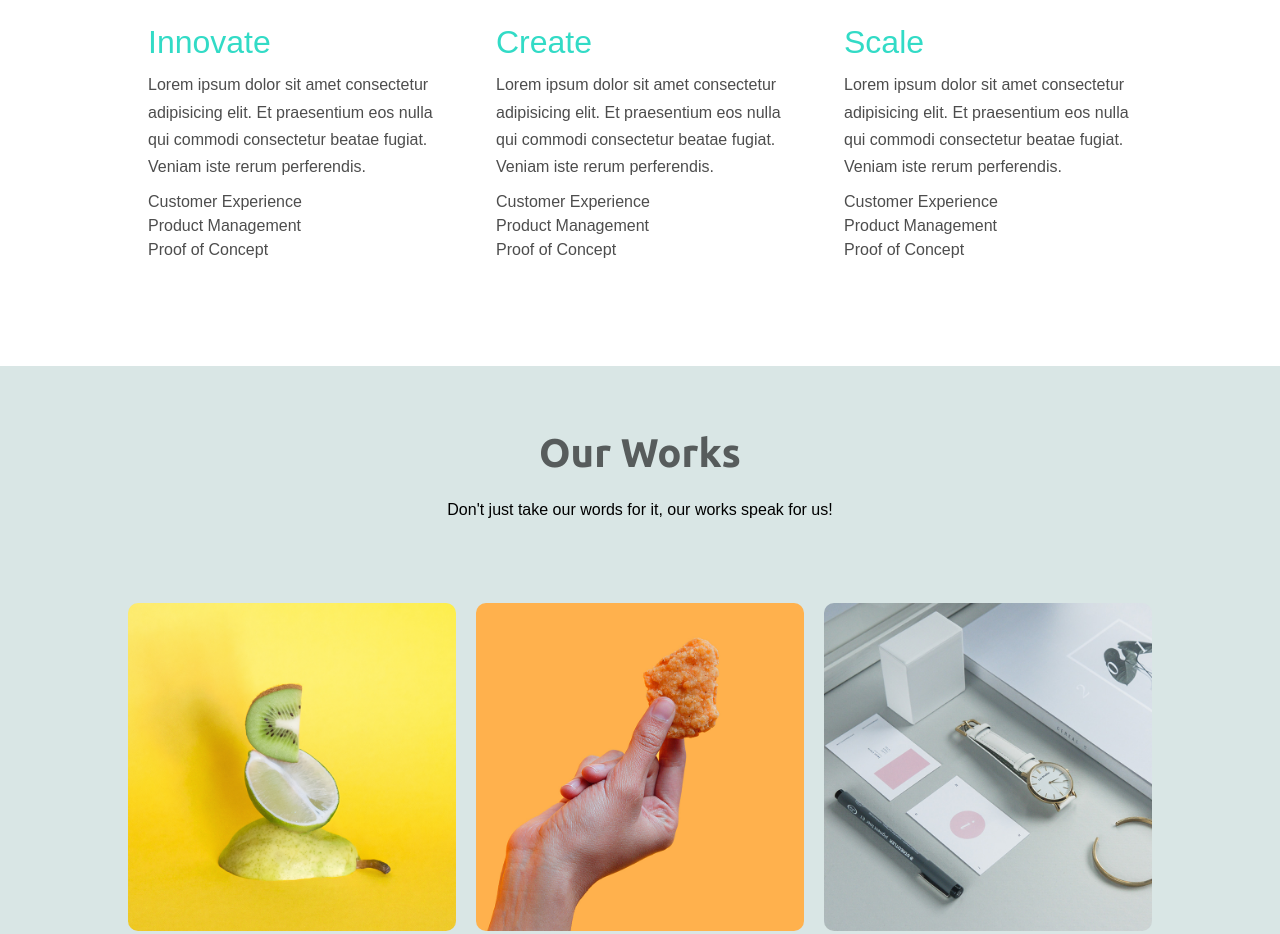
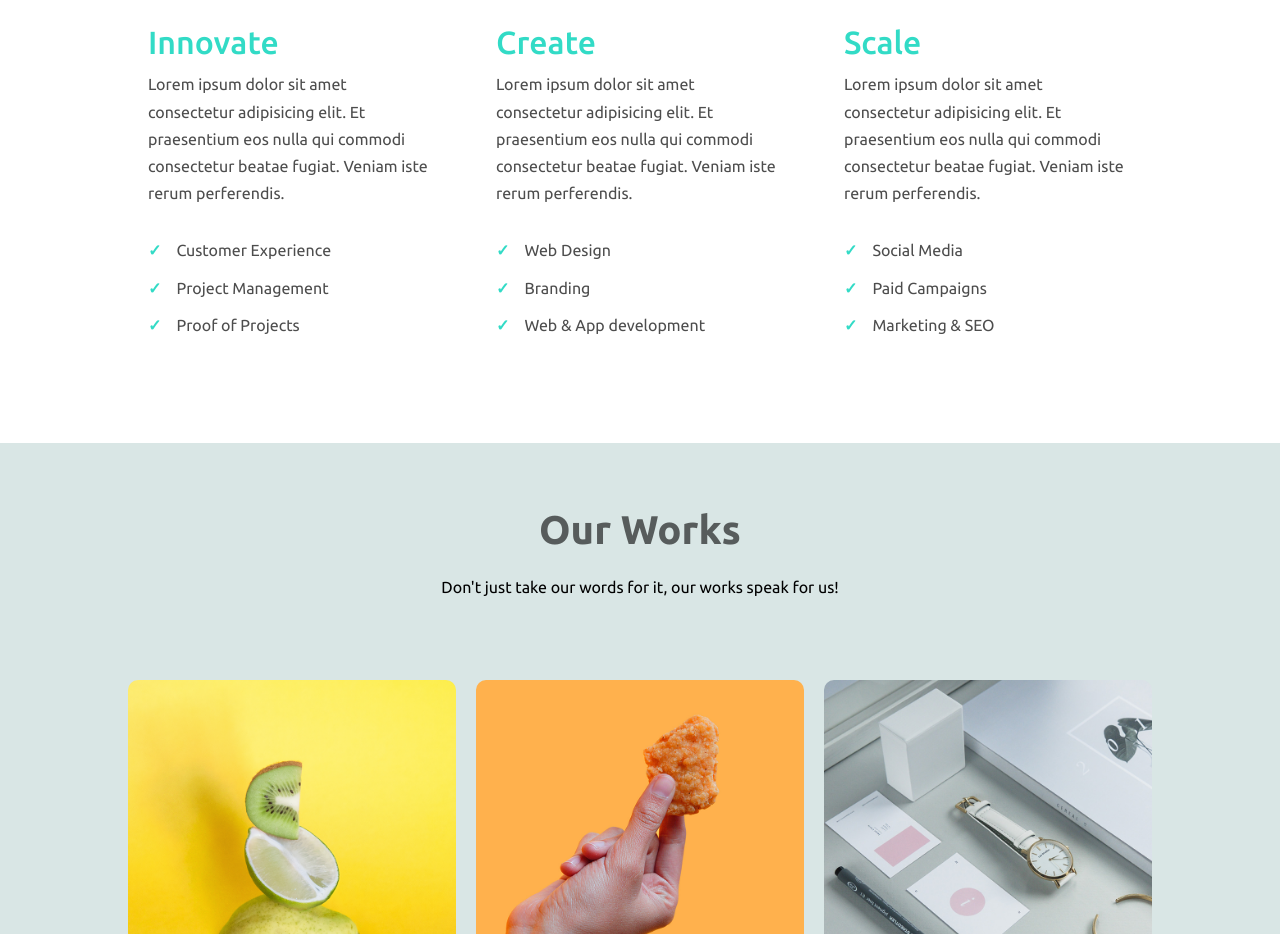
Before and after one commit to gorillagh/ob-lab, a plain HTML site: page index.html in a window 1280 px wide. Shown: the part 806-1740 px from the top of the page. Drawn offline with Linux system fonts and the light colour scheme.

```diff
--- a/assests/css/styles.css
+++ b/assests/css/styles.css
@@ -6,7 +6,7 @@
 }
 
 body {
-  font-family: Arial, sans-serif;
+  font-family: "ubuntu", sans-serif;
 }
 
 /* -------------General------------------------- */
@@ -199,14 +199,23 @@ nav a:hover {
   line-height: 27.2px;
   color: rgb(77, 77, 77);
 }
+.feature-box ul {
+  display: flex;
+  flex-direction: column;
+  row-gap: 10px;
+  margin-top: 20px;
+  list-style-type: none;
+}
 .feature-box ul li {
   font-size: 16px;
   font-weight: 400;
   line-height: 24px;
   color: rgb(77, 77, 77);
 }
-.feature-box ul li::marker {
-  list-style: hotpink;
+.feature-box ul li span {
+  color: rgb(50, 219, 198);
+  font-weight: 900;
+  margin-right: 15px;
 }
 
 /* ---------------------Portfolio/ Our works--------------- */
--- a/index.html
+++ b/index.html
@@ -50,9 +50,15 @@
             iste rerum perferendis.
           </p>
           <ul>
-            <li>Customer Experience</li>
-            <li>Product Management</li>
-            <li>Proof of Concept</li>
+            <li>
+              <p><span> &#10003;</span>Customer Experience</p>
+            </li>
+            <li>
+              <p><span> &#10003;</span>Project Management</p>
+            </li>
+            <li>
+              <p><span> &#10003;</span>Proof of Projects</p>
+            </li>
           </ul>
         </div>
         <div class="feature-box">
@@ -63,9 +69,15 @@
             iste rerum perferendis.
           </p>
           <ul>
-            <li>Customer Experience</li>
-            <li>Product Management</li>
-            <li>Proof of Concept</li>
+            <li>
+              <p><span> &#10003;</span>Web Design</p>
+            </li>
+            <li>
+              <p><span> &#10003;</span>Branding</p>
+            </li>
+            <li>
+              <p><span> &#10003;</span>Web & App development</p>
+            </li>
           </ul>
         </div>
         <div class="feature-box">
@@ -76,9 +88,15 @@
             iste rerum perferendis.
           </p>
           <ul>
-            <li>Customer Experience</li>
-            <li>Product Management</li>
-            <li>Proof of Concept</li>
+            <li>
+              <p><span> &#10003;</span>Social Media</p>
+            </li>
+            <li>
+              <p><span> &#10003;</span>Paid Campaigns</p>
+            </li>
+            <li>
+              <p><span> &#10003;</span>Marketing & SEO</p>
+            </li>
           </ul>
         </div>
       </div>
@@ -137,7 +155,9 @@
         </div>
       </div>
     </section>
-    ---
+    <!-- ---------Extended features--------- -->
+    <i class="fa-solid fa-umbrella-beach"></i>
+
     <!-- testimonials -->
     <section id="testimonials-section"></section>
 
@@ -151,5 +171,10 @@
     <section id="team-section">Our Team</section>
 
     contact us
+
+    <script
+      src="https://kit.fontawesome.com/0c1da23a5d.js"
+      crossorigin="anonymous"
+    ></script>
   </body>
 </html>
```
